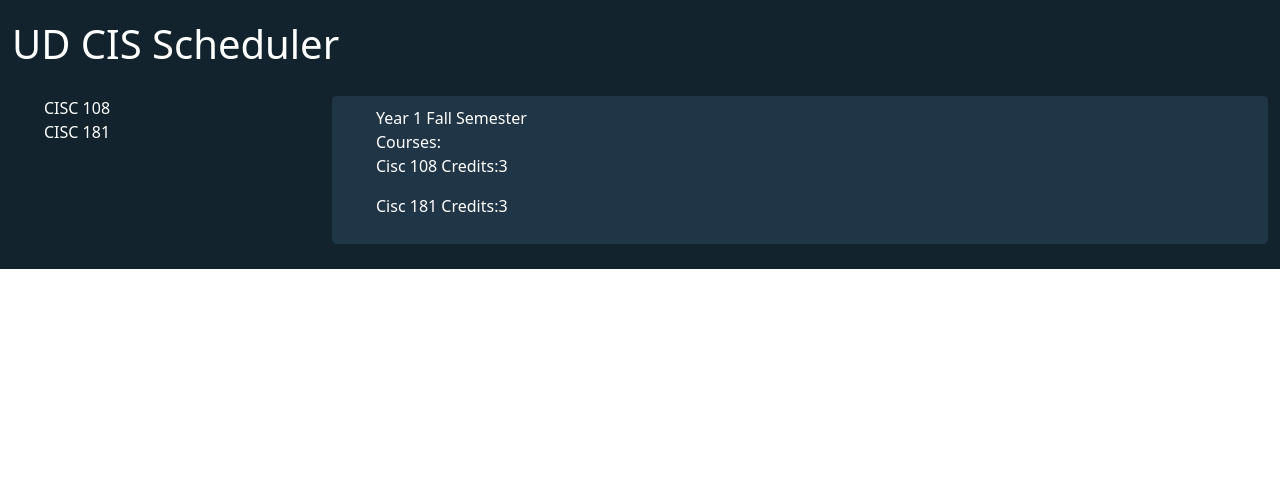
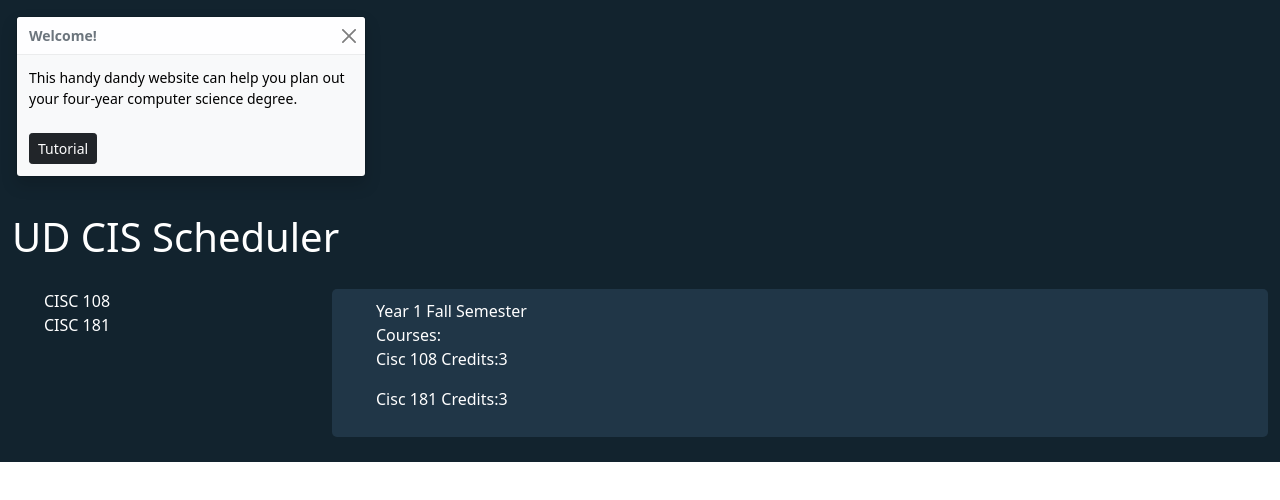
Before and after one commit to mnawar27/ud-cis-scheduler-team-7, a React (Create React App) app: page / in a window 1280 px wide. Shown: the top 500 px of the page. Built offline with nearby package versions, Linux system fonts and the light colour scheme.

Commit message:
added welcome message as a toast

```diff
--- a/package.json
+++ b/package.json
@@ -8,10 +8,12 @@
     "@testing-library/react": "^11.2.7",
     "@testing-library/user-event": "^12.8.3",
     "@types/jest": "^26.0.24",
+    "@types/jquery": "^3.5.8",
     "@types/node": "^12.20.27",
     "@types/react": "^17.0.29",
     "@types/react-dom": "^17.0.9",
     "bootstrap": "^5.1.1",
+    "bs4-toast": "^1.2.0",
     "react": "^17.0.2",
     "react-bootstrap": "^2.0.0-rc.0",
     "react-command-line": "^1.0.3",
--- a/src/App.tsx
+++ b/src/App.tsx
@@ -5,10 +5,13 @@ import "./Components/Menu.css";
 import {Menu} from "./Components/Menu";
 import "./Components/Semester.css";
 import { Semester } from "./Components/Semester";
+import "./Components/Welcome.css";
+import { Welcome } from "./Components/Welcome";
 
 function App(): JSX.Element {
     return (
         <div className="App">
+            <Welcome />
             <div className="container-fluid">
                 <div className="row">
                     <header className="App-header">
--- /dev/null
+++ b/src/Components/Welcome.css
@@ -0,0 +1,5 @@
+.welcome {
+    position: relative;
+    color: black;
+    z-index: 1;
+}
--- /dev/null
+++ b/src/Components/Welcome.tsx
@@ -0,0 +1,25 @@
+import Toast from "react-bootstrap/Toast";
+import ToastContainer from "react-bootstrap/ToastContainer";
+import ToastHeader from "react-bootstrap/ToastHeader";
+import React, { useState } from "react";
+
+export function Welcome(): JSX.Element{
+    const [show, setShow] = useState(false);
+    return(
+        <div className="welcome">
+            <ToastContainer position="top-end" className="p-3">
+                <Toast show={!show} onClose={()=>setShow(!show)} bg="light">
+                    <ToastHeader>
+                        <strong className="me-auto">Welcome!</strong>
+                    </ToastHeader>
+                    <Toast.Body>
+                        This handy dandy website can help you plan out your four-year computer science degree.
+                    </Toast.Body>
+                    <Toast.Body>
+                        <button type="button" className="btn btn-dark btn-sm">Tutorial</button>
+                    </Toast.Body>
+                </Toast>
+            </ToastContainer>
+        </div>
+    );
+}
```
Also changed, not shown: public/manifest.json, 1 other file (tests, documents, lock files or other folders).
